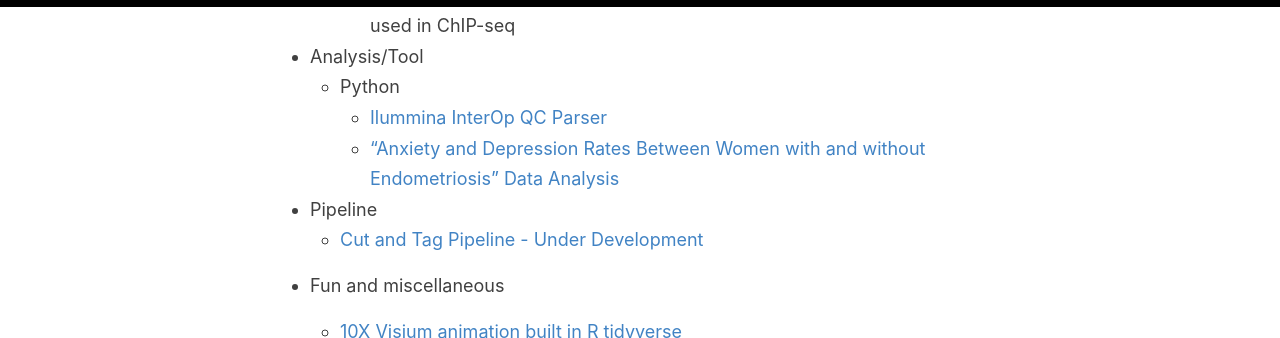
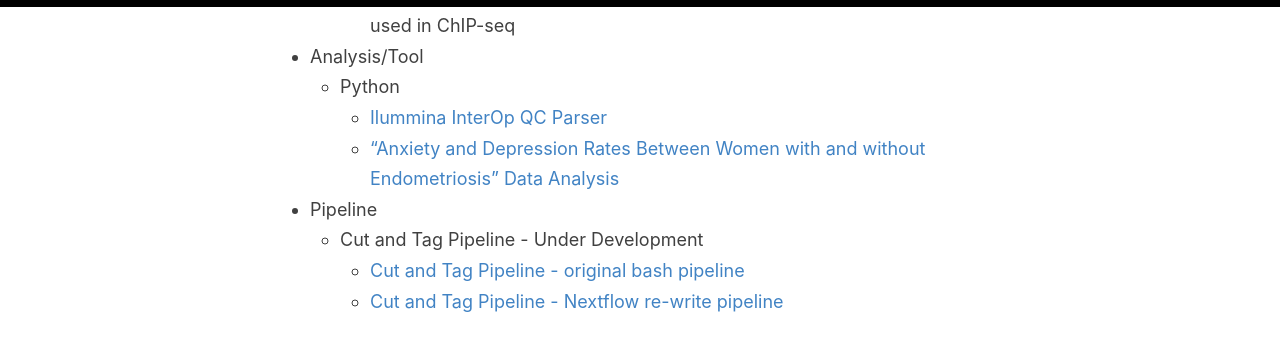
Before and after one commit to sfpacman/sfpacman.github.io, a Jekyll site: the page built from _pages/about.md, in a window 1280 px wide and 900 px high, scrolled down 1422 px, cut to the strip 0-338 px from the top of the window. Built offline with Jekyll 4.4.1, drawn with Linux system fonts in a browser that asks for light colours.

Commit message:
update Cut and Tag Pipeline details in about.md
Updated the Cut and Tag Pipeline section with additional links.

```diff
--- a/_pages/about.md
+++ b/_pages/about.md
@@ -29,7 +29,9 @@ I am skilled in scientific programming (bash, python, SQL, and R) and bioinforma
     *  [Ilummina InterOp QC Parser](https://github.com/sfpacman/Read_InterOp_illumina)
     *  ["Anxiety and Depression Rates Between Women with and without Endometriosis" Data Analysis](https://github.com/sfpacman/BEME_poster/blob/main/poster.ipynb)
 * Pipeline
-    *  [Cut and Tag Pipeline - Under Development](https://github.com/sfpacman/cut_tag_pipeline_public)
+    *  Cut and Tag Pipeline - Under Development
+       * [Cut and Tag Pipeline - original bash pipeline](https://github.com/sfpacman/cut_tag_pipeline_public)
+       * [Cut and Tag Pipeline - Nextflow re-write pipeline](https://github.com/sfpacman/cut_tag_pipeline_nf)
 * Fun and miscellaneous
 
     * [ 10X Visium animation built in R tidyverse](https://github.com/sfpacman/show_off)
```
